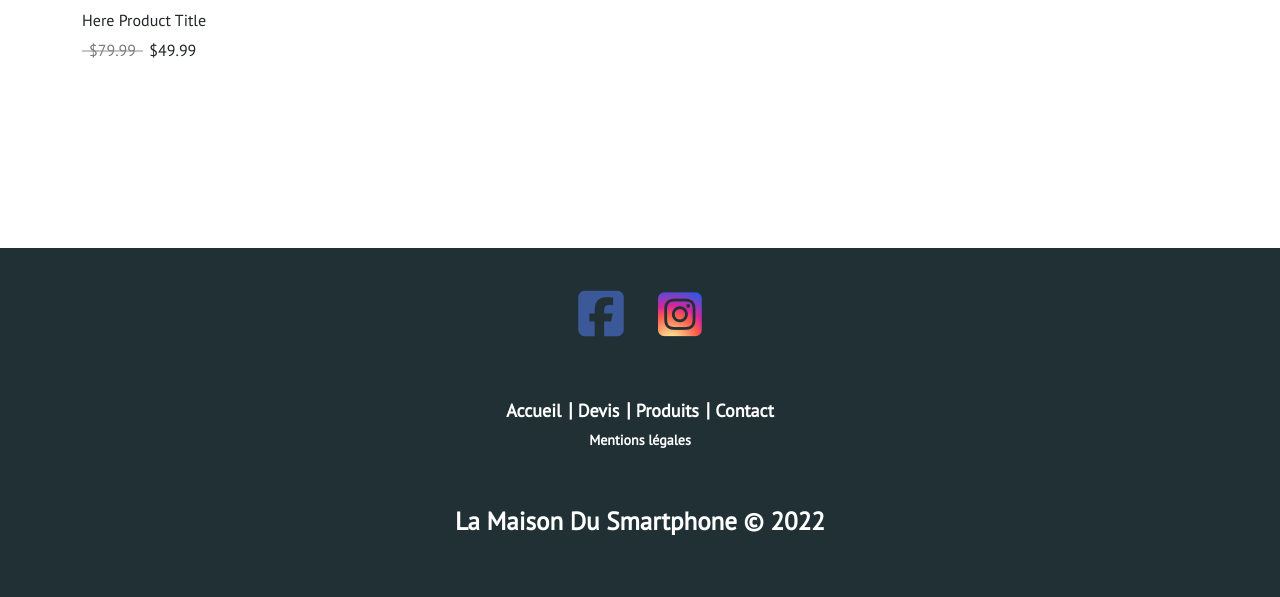
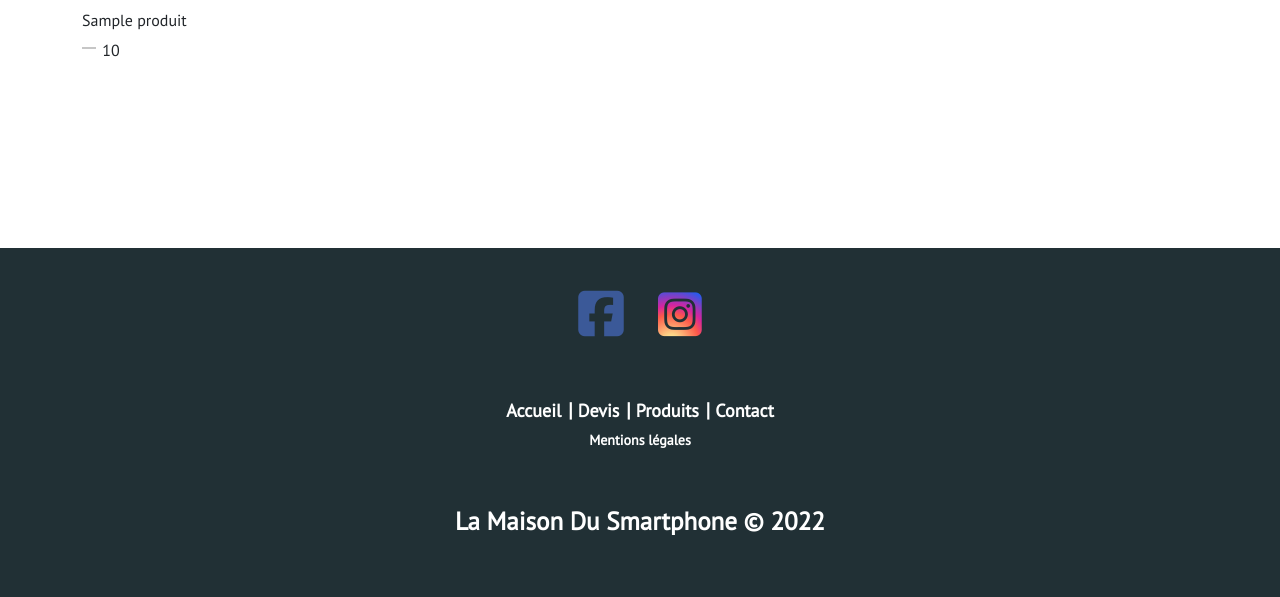
Before and after one commit to zacharyhuguet/LMDS-S, a Symfony app: template templates/produits/index.html.twig in a window 1280 px wide. Shown: the part 995-1592 px from the top of the page. Run offline with Twig, Linux system fonts and the light colour scheme; the template is opened without the code that fills it: most values are stand-ins (such as "Sample title", 1, 10 or a date in 2020); grey boxes marked "Sample" are stand-in pictures; some libraries are stand-ins or nearby versions.

Commit message:
articleOk2

```diff
--- a/templates/produits/index.html.twig
+++ b/templates/produits/index.html.twig
@@ -33,9 +33,9 @@
                                             <img src="imagesProduits/{{produit.image }}"/>
 										</div>
 										<div class="part-2">
-												<h3 class="product-title">Here Product Title</h3>
-												<h4 class="product-old-price">$79.99</h4>
-												<h4 class="product-price">$49.99</h4>
+												<h3 class="product-title">{{ produit.titre }}</h3>
+												<h4 class="product-old-price"></h4>
+												<h4 class="product-price">{{ produit.prix }}</h4>
 										</div>
 								</div>
 						</div>
```
